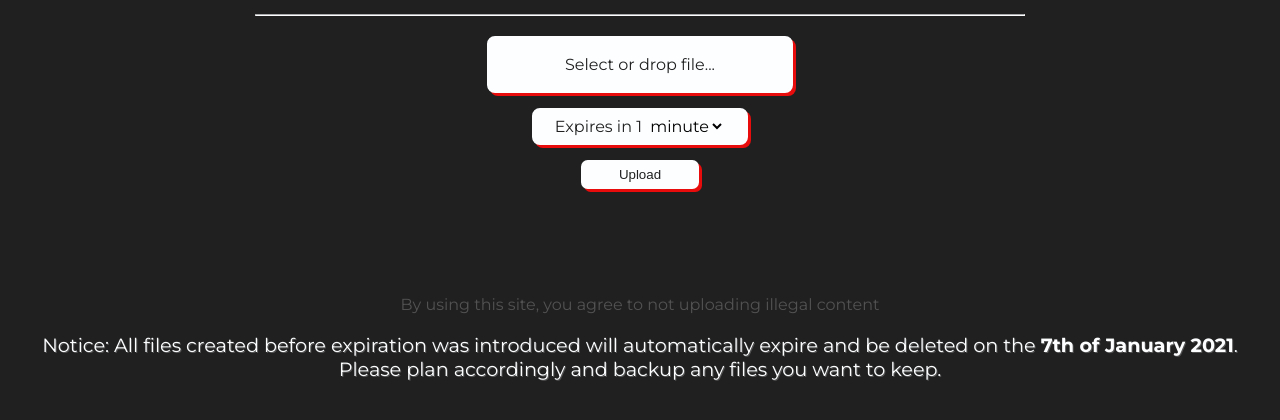
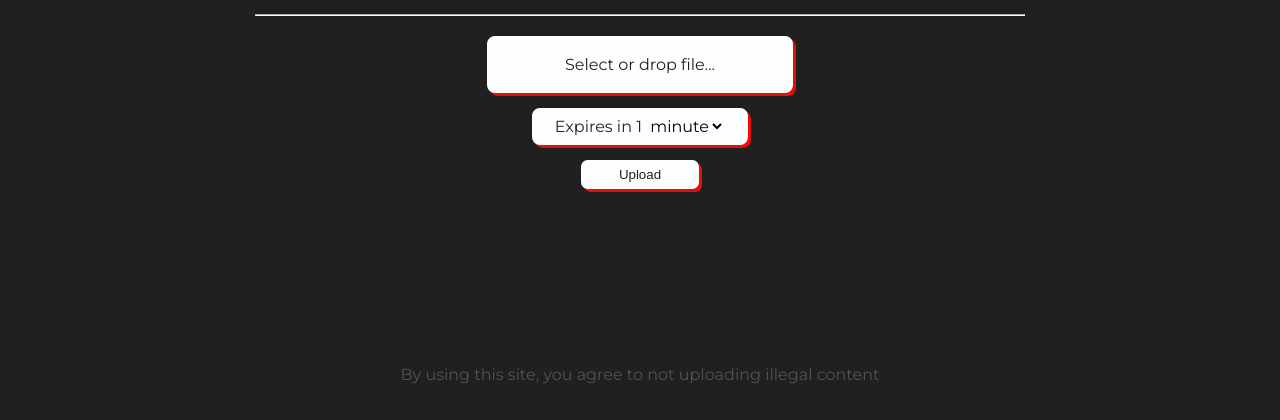
Before and after one commit to aurelilia/zerofile, a Django app: template templates/uploader/index.html in a window 1280 px wide. Shown: the part 380-800 px from the top of the page. Run offline with Django 3.2, Linux system fonts and the light colour scheme; the template is opened without the code that fills it, so the values that code supplies are empty; style sheets or scripts are compiled from the project's sources.

Commit message:
Remove notice

```diff
--- a/static/sass/_base.sass
+++ b/static/sass/_base.sass
@@ -68,10 +68,6 @@ footer
     color: $light-grey
     text-decoration: none
 
-.migrate-notice
-    font-size: 1.2em
-    text-shadow: 1px 1px 0 $light-grey
-
 input[type=text],
 input[type=password],
 button
--- a/templates/uploader/index.html
+++ b/templates/uploader/index.html
@@ -38,8 +38,6 @@
     <p>File too big! Only files >50MB are allowed.</p>
     {% else %}
     <p class="warning">By using this site, you agree to not uploading illegal content</p>
-    <p class="migrate-notice">Notice: All files created before expiration was introduced will automatically expire and be deleted on the <b>7th of January 2021</b>.
-        <br>Please plan accordingly and backup any files you want to keep.</p>
     {% endif %}
 {% endblock %}
 
```
